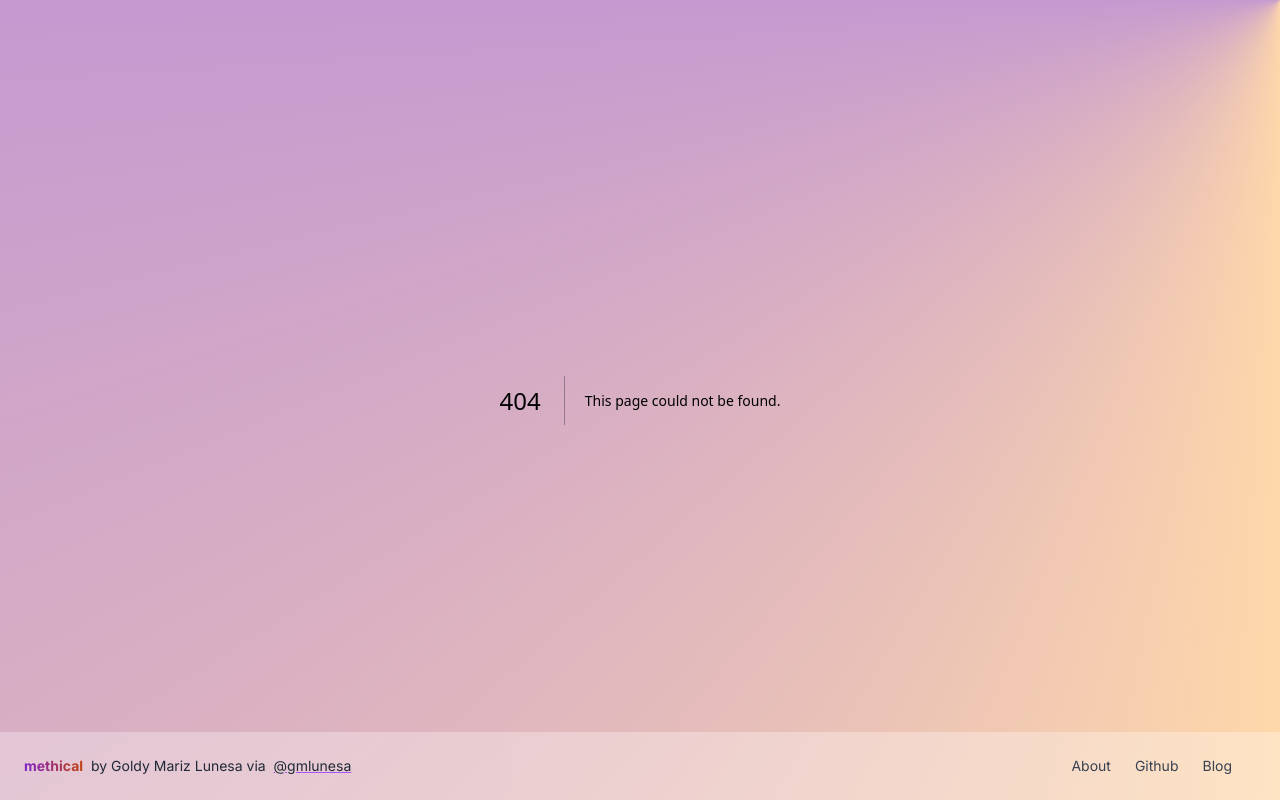
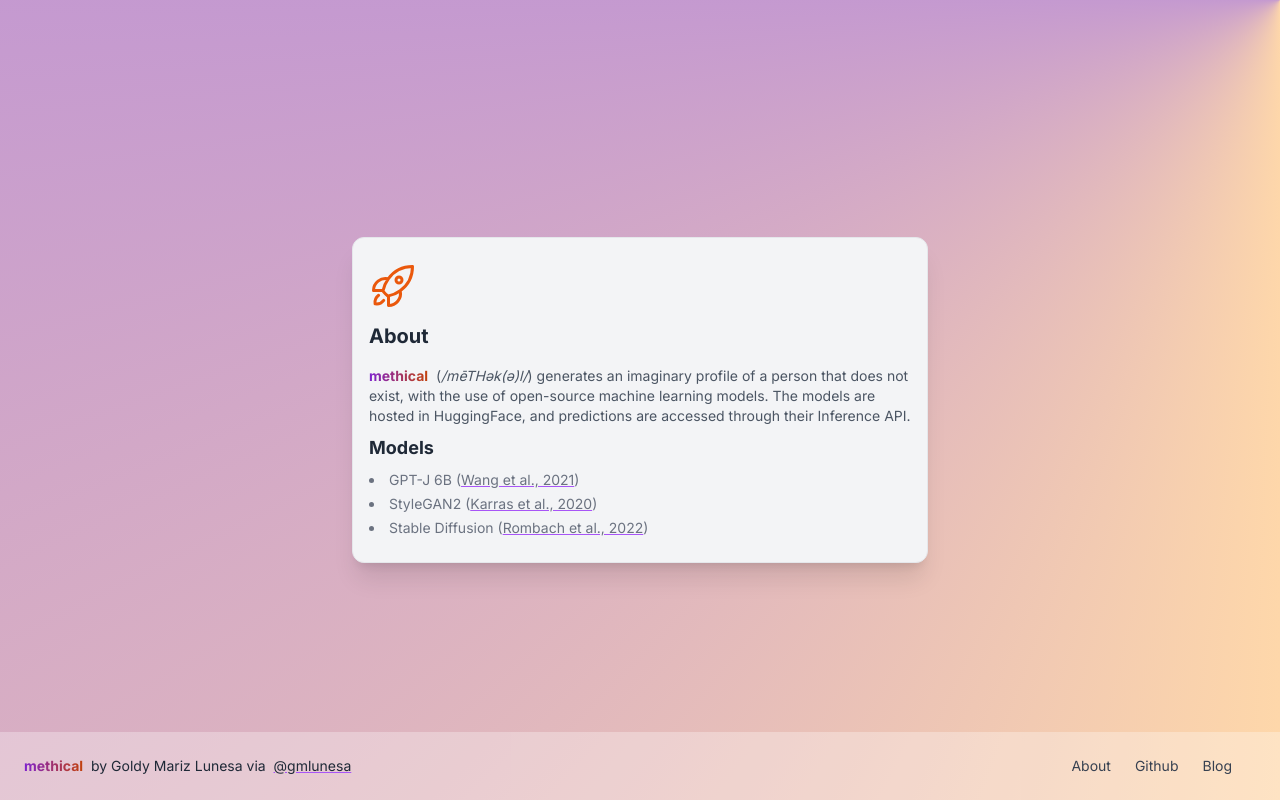
Before and after one commit to gmlunesa/methical-frontend, a Next.js app: page /about in a window 1280 px wide. Before the commit this address had no page. Built offline with nearby package versions, Linux system fonts and the light colour scheme.

Commit message:
Added about page

```diff
--- /dev/null
+++ b/pages/about.js
@@ -0,0 +1,62 @@
+import React from "react";
+import { RocketLaunchIcon } from "@heroicons/react/24/outline";
+
+const About = () => {
+  return (
+    <div className="max-w-xl my-4 rounded-xl border bg-gray-100 px-4 py-6 shadow-xl">
+      <RocketLaunchIcon className="flex-shrink-0 h-12 w-12 text-orange-600" />
+      <h1 className="mt-3 text-xl font-bold text-gray-800">About</h1>
+
+      <p className="mt-4 text-sm text-gray-600">
+        <span className="font-bold text-transparent bg-clip-text bg-gradient-to-r from-purple-700 to-orange-700">
+          methical
+        </span>
+        &nbsp; (<em>/mēTHək(ə)l/</em>) generates an imaginary profile of a
+        person that does not exist, with the use of open-source machine learning
+        models. The models are hosted in HuggingFace, and predictions are
+        accessed through their Inference API.
+      </p>
+      <h2 className="my-2 text-lg font-bold text-gray-800">Models</h2>
+      <ul className="space-y-1 max-w-md list-disc list-inside text-gray-500 text-sm">
+        <li>
+          GPT-J 6B (
+          <a
+            href="https://github.com/kingoflolz/mesh-transformer-jax"
+            target="_blank"
+            rel="noopener noreferrer"
+            className="underline decoration-purple-500 hover:no-underline hover:text-purple-500 hover:decoration-purple-600"
+          >
+            Wang et al., 2021
+          </a>
+          )
+        </li>
+        <li>
+          StyleGAN2 (
+          <a
+            href="https://arxiv.org/abs/1912.04958"
+            target="_blank"
+            rel="noopener noreferrer"
+            className="underline decoration-purple-500 hover:no-underline hover:text-purple-500 hover:decoration-purple-600"
+          >
+            Karras et al., 2020
+          </a>
+          )
+        </li>
+        <li>
+          Stable Diffusion (
+          <a
+            href="https://ommer-lab.com/research/latent-diffusion-models/"
+            target="_blank"
+            rel="noopener noreferrer"
+            className="underline decoration-purple-500 hover:no-underline hover:text-purple-500 hover:decoration-purple-600"
+          >
+            Rombach et al., 2022
+          </a>
+          )
+        </li>
+      </ul>
+    </div>
+  );
+};
+
+export default About;
```
